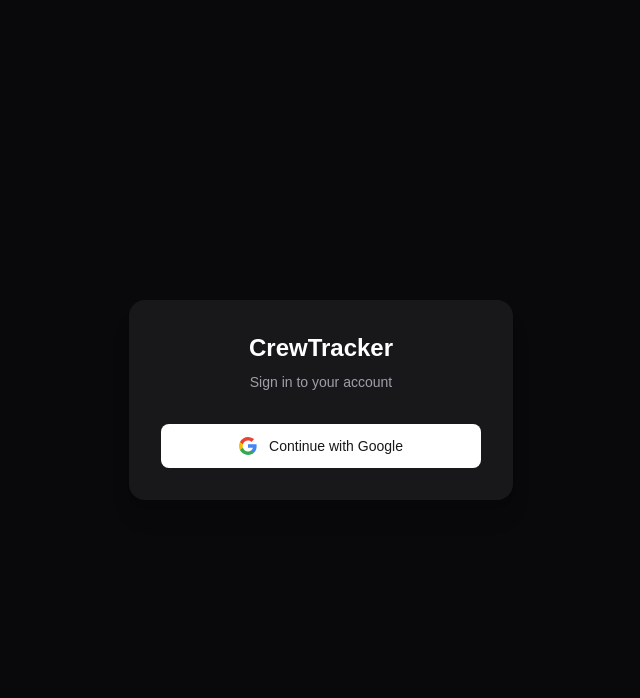
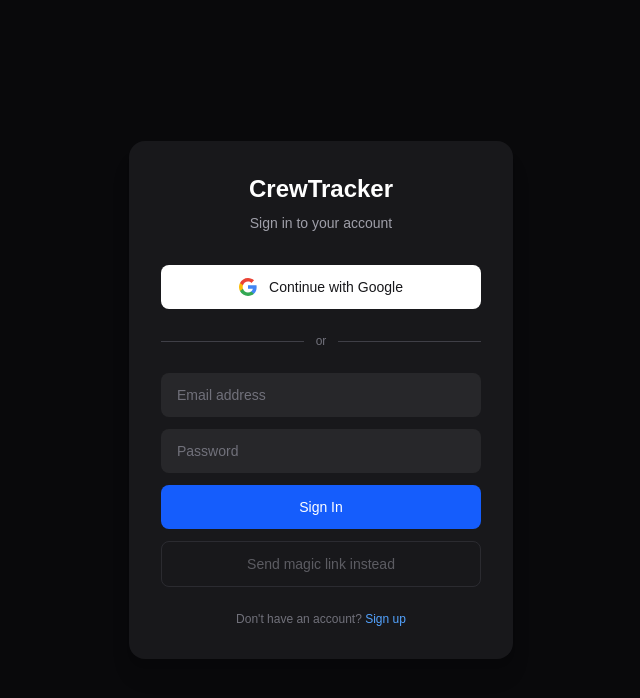
Before and after one commit to Wood-and-Waves/crewtracker, a Next.js app: page /login in a window 1280 px wide. Shown: the top 698 px of the page, without its empty margins (319-959 px from the left). Built offline with nearby package versions, Linux system fonts and the light colour scheme; no server answers.

Commit message:
Add email/password and magic link auth to login page

```diff
--- a/app/login/page.tsx
+++ b/app/login/page.tsx
@@ -1,9 +1,16 @@
 'use client'
 
 import { createClient } from '@/lib/supabase/client'
+import { useState } from 'react'
 
 export default function LoginPage() {
   const supabase = createClient()
+  const [email, setEmail] = useState('')
+  const [password, setPassword] = useState('')
+  const [isSignUp, setIsSignUp] = useState(false)
+  const [error, setError] = useState('')
+  const [loading, setLoading] = useState(false)
+  const [magicSent, setMagicSent] = useState(false)
 
   async function signInWithGoogle() {
     await supabase.auth.signInWithOAuth({
@@ -14,16 +21,62 @@
     })
   }
 
+  async function handleEmailAuth() {
+    setError('')
+    setLoading(true)
+    if (isSignUp) {
+      const { error } = await supabase.auth.signUp({
+        email,
+        password,
+        options: { emailRedirectTo: `${window.location.origin}/auth/callback` },
+      })
+      if (error) setError(error.message)
+      else setMagicSent(true)
+    } else {
+      const { error } = await supabase.auth.signInWithPassword({ email, password })
+      if (error) setError(error.message)
+      else window.location.href = '/dashboard'
+    }
+    setLoading(false)
+  }
+
+  async function handleMagicLink() {
+    setError('')
+    setLoading(true)
+    const { error } = await supabase.auth.signInWithOtp({
+      email,
+      options: { emailRedirectTo: `${window.location.origin}/auth/callback` },
+    })
+    if (error) setError(error.message)
+    else setMagicSent(true)
+    setLoading(false)
+  }
+
+  if (magicSent) {
+    return (
+      <div className="flex min-h-screen items-center justify-center bg-zinc-950">
+        <div className="w-full max-w-sm rounded-2xl bg-zinc-900 p-8 shadow-xl text-center">
+          <h1 className="text-2xl font-bold text-white mb-2">Check your email</h1>
+          <p className="text-zinc-400 text-sm">We sent a confirmation link to <span className="text-white">{email}</span>. Click it to continue.</p>
+        </div>
+      </div>
+    )
+  }
+
   return (
     <div className="flex min-h-screen items-center justify-center bg-zinc-950">
       <div className="w-full max-w-sm rounded-2xl bg-zinc-900 p-8 shadow-xl">
         <div className="mb-8 text-center">
           <h1 className="text-2xl font-bold text-white">CrewTracker</h1>
-          <p className="mt-2 text-sm text-zinc-400">Sign in to your account</p>
+          <p className="mt-2 text-sm text-zinc-400">
+            {isSignUp ? 'Create your account' : 'Sign in to your account'}
+          </p>
         </div>
+
+        {/* Google SSO */}
         <button
           onClick={signInWithGoogle}
-          className="flex w-full items-center justify-center gap-3 rounded-lg bg-white px-4 py-3 text-sm font-medium text-zinc-900 transition hover:bg-zinc-100"
+          className="flex w-full items-center justify-center gap-3 rounded-lg bg-white px-4 py-3 text-sm font-medium text-zinc-900 transition hover:bg-zinc-100 mb-6"
         >
           <svg width="18" height="18" viewBox="0 0 18 18">
             <path fill="#4285F4" d="M17.64 9.2c0-.637-.057-1.251-.164-1.84H9v3.481h4.844c-.209 1.125-.843 2.078-1.796 2.717v2.258h2.908c1.702-1.567 2.684-3.875 2.684-6.615z"/>
@@ -33,6 +86,59 @@
           </svg>
           Continue with Google
         </button>
+
+        <div className="flex items-center gap-3 mb-6">
+          <div className="h-px flex-1 bg-zinc-700" />
+          <span className="text-xs text-zinc-500">or</span>
+          <div className="h-px flex-1 bg-zinc-700" />
+        </div>
+
+        {/* Email/Password */}
+        <div className="flex flex-col gap-3">
+          <input
+            type="email"
+            placeholder="Email address"
+            value={email}
+            onChange={e => setEmail(e.target.value)}
+            className="w-full rounded-lg bg-zinc-800 px-4 py-3 text-sm text-white placeholder-zinc-500 outline-none focus:ring-2 focus:ring-blue-500"
+          />
+          <input
+            type="password"
+            placeholder="Password"
+            value={password}
+            onChange={e => setPassword(e.target.value)}
+            onKeyDown={e => e.key === 'Enter' && handleEmailAuth()}
+            className="w-full rounded-lg bg-zinc-800 px-4 py-3 text-sm text-white placeholder-zinc-500 outline-none focus:ring-2 focus:ring-blue-500"
+          />
+
+          {error && <p className="text-xs text-red-400">{error}</p>}
+
+          <button
+            onClick={handleEmailAuth}
+            disabled={loading}
+            className="w-full rounded-lg bg-blue-600 px-4 py-3 text-sm font-medium text-white transition hover:bg-blue-500 disabled:opacity-50"
+          >
+            {loading ? 'Please wait...' : isSignUp ? 'Create Account' : 'Sign In'}
+          </button>
+
+          <button
+            onClick={handleMagicLink}
+            disabled={loading || !email}
+            className="w-full rounded-lg border border-zinc-700 px-4 py-3 text-sm text-zinc-400 transition hover:border-zinc-500 hover:text-zinc-300 disabled:opacity-50"
+          >
+            Send magic link instead
+          </button>
+        </div>
+
+        <p className="mt-6 text-center text-xs text-zinc-500">
+          {isSignUp ? 'Already have an account?' : "Don't have an account?"}{' '}
+          <button
+            onClick={() => { setIsSignUp(!isSignUp); setError('') }}
+            className="text-blue-400 hover:text-blue-300"
+          >
+            {isSignUp ? 'Sign in' : 'Sign up'}
+          </button>
+        </p>
       </div>
     </div>
   )
```
